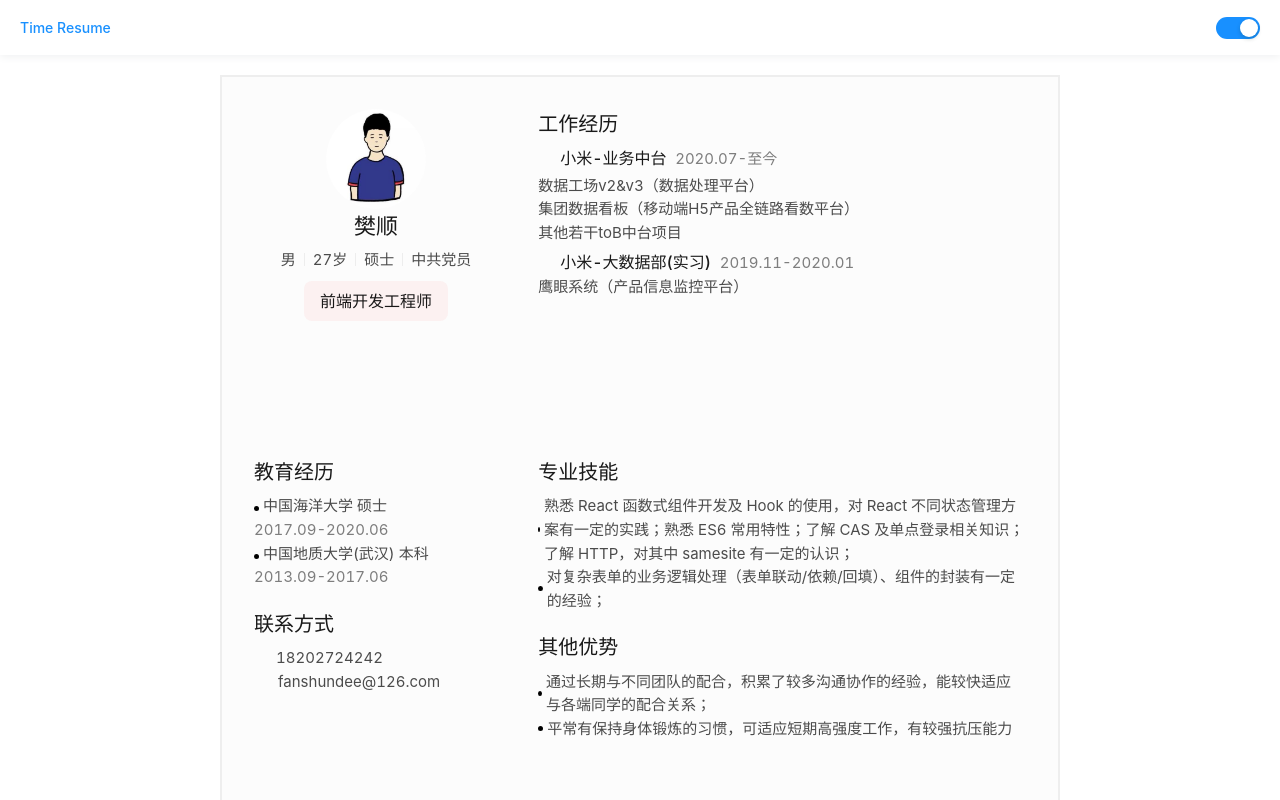
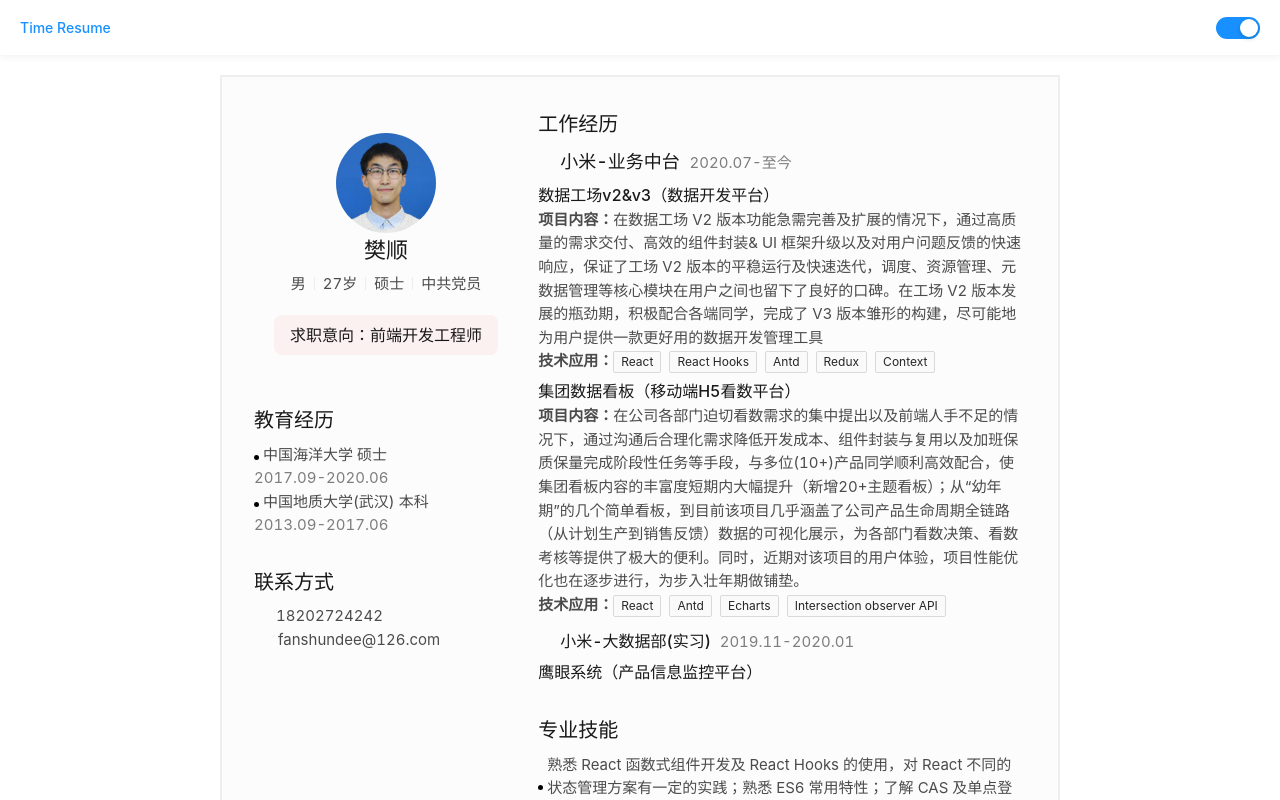
Before and after one commit to NorthwesternDirector/BeiJing, a React (Create React App) app: page /resume#/resume in a window 1280 px wide. Shown: the top 800 px of the page. Built offline with nearby package versions, Linux system fonts and the light colour scheme.

Commit message:
feat: add

```diff
--- a/src/views/resume/index.js
+++ b/src/views/resume/index.js
@@ -1,20 +1,21 @@
 import React from 'react'
 import classNames from 'classnames/bind'
-import { Divider, Avatar } from 'antd'
+import { Divider, Avatar, Tag } from 'antd'
 import IconFont from '@/components/IconFont'
 import styles from './index.module.less'
-import img from './favicon.png'
+import img from './favicon.JPG'
 
 const cx = classNames.bind(styles)
 
 const Resume = () => {
   return (
     <div className={cx('out')}>
-      <div className={cx('top')}>
+      <div className={cx('content')}>
         <div>
+          <div className={cx('personal-info-part', 'margin30')}>
             <Avatar size="large" src={img} className={cx('customAvatar')} />
             <div className={cx('h1')}>樊顺</div>
-          <p className={styles.contentTxt} style={{ marginBottom: 10 }}>
+            <p className={cx('margin20')}>
               男<Divider type="vertical" />
               27岁
               <Divider type="vertical" />
@@ -22,33 +23,9 @@ const Resume = () => {
               <Divider type="vertical" />
               中共党员
             </p>
-          <div className={cx('jd-tag', 'h3--light', 'margin20')}>前端开发工程师</div>
+            <div className={cx('jd-tag', 'h3--light', 'margin20')}>求职意向：前端开发工程师</div>
           </div>
-        <div>
-          <div className={cx('h2', 'margin6')}>工作经历</div>
-          <div className={cx('margin6')}>
-            <div className={cx('line', 'margin2')}>
-              {/* <span className={cx('dot')} /> */}
-              <IconFont type="icon-mi" className={cx('icon')} />
-              <span className={cx('h4')}>小米-业务中台&nbsp;&nbsp;</span>
-              <span className={cx('color-gray')}>2020.07-至今</span>
-            </div>
-            <div>数据工场v2&v3（数据处理平台）</div>
-            <div>集团数据看板（移动端H5产品全链路看数平台）</div>
-            <div>其他若干toB中台项目</div>
-          </div>
-
-          <div className={cx('line')}>
-            {/* <span className={cx('dot')} /> */}
-            <IconFont type="icon-mi" className={cx('icon')} />
-            <div className={cx('h4')}>小米-大数据部(实习)&nbsp;&nbsp;</div>
-            <span className={cx('color-gray')}>2019.11-2020.01</span>
-          </div>
-          <div>鹰眼系统（产品信息监控平台）</div>
-        </div>
-      </div>
-      <div className={cx('content')}>
-        <div>
+          <div className={cx('margin30')}>
             <div className={cx('h2', 'margin6')}>教育经历</div>
             <div>
               <span className={cx('dot')} />
@@ -56,12 +33,14 @@ const Resume = () => {
               <br />
               <span className={cx('color-gray')}>2017.09-2020.06</span>
             </div>
-          <div className={cx('margin20')}>
+            <div>
               <span className={cx('dot')} />
               <span>中国地质大学(武汉) 本科</span>
               <br />
               <span className={cx('color-gray')}>2013.09-2017.06</span>
             </div>
+          </div>
+          <div>
             <div className={cx('h2', 'margin6')}>联系方式</div>
             <div className={cx('line')}>
               <IconFont type="icon-dianhua" className={cx('icon')} /> 18202724242
@@ -71,17 +50,68 @@ const Resume = () => {
               fanshundee@126.com
             </div>
           </div>
+        </div>
         <div>
-          <div className={cx('margin20')}>
+          <div className={cx('margin30')}>
+            <div className={cx('h2', 'margin8')}>工作经历</div>
+            <div className={cx('margin12')}>
+              <div className={cx('line', 'margin6')}>
+                <IconFont type="icon-mi" className={cx('icon')} />
+                <span className={cx('h3')}>小米-业务中台&nbsp;&nbsp;</span>
+                <span className={cx('color-gray')}>2020.07-至今</span>
+              </div>
+              <div className={cx('margin6')}>
+                <div className={cx('h4')}>数据工场v2&v3（数据开发平台）</div>
+                <strong>项目内容：</strong>在数据工场 V2
+                版本功能急需完善及扩展的情况下，通过高质量的需求交付、高效的组件封装& UI
+                框架升级以及对用户问题反馈的快速响应，保证了工场 V2
+                版本的平稳运行及快速迭代，调度、资源管理、元数据管理等核心模块在用户之间也留下了良好的口碑。在工场
+                V2 版本发展的瓶劲期，积极配合各端同学，完成了 V3
+                版本雏形的构建，尽可能地为用户提供一款更好用的数据开发管理工具
+                <div>
+                  <strong>技术应用：</strong>
+                  <Tag>React</Tag>
+                  <Tag>React Hooks</Tag>
+                  <Tag>Antd</Tag>
+                  <Tag>Redux</Tag>
+                  <Tag>Context</Tag>
+                </div>
+              </div>
+              <div className={cx('h4')}>集团数据看板（移动端H5看数平台）</div>
+              <strong>项目内容：</strong>
+              在公司各部门迫切看数需求的集中提出以及前端人手不足的情况下，通过沟通后合理化需求降低开发成本、组件封装与复用以及加班保质保量完成阶段性任务等手段，与多位(10+)产品同学顺利高效配合，使集团看板内容的丰富度短期内大幅提升（新增20+主题看板）；从“幼年期”的几个简单看板，到目前该项目几乎涵盖了公司产品生命周期全链路（从计划生产到销售反馈）数据的可视化展示，为各部门看数决策、看数考核等提供了极大的便利。同时，近期对该项目的用户体验，项目性能优化也在逐步进行，为步入壮年期做铺垫。
+              <div>
+                <strong>技术应用：</strong>
+                <Tag>React</Tag>
+                <Tag>Antd</Tag>
+                <Tag>Echarts</Tag>
+                <Tag>Intersection observer API</Tag>
+              </div>
+            </div>
+
+            <div className={cx('line', 'margin6')}>
+              <IconFont type="icon-mi" className={cx('icon')} />
+              <div className={cx('h4')}>小米-大数据部(实习)&nbsp;&nbsp;</div>
+              <span className={cx('color-gray')}>2019.11-2020.01</span>
+            </div>
+            <div className={cx('h4')}>鹰眼系统（产品信息监控平台）</div>
+          </div>
+          <div className={cx('margin30')}>
             <div className={cx('h2', 'margin6')}>专业技能</div>
             <div className={cx('line')}>
               <span className={cx('dot')} />
-              熟悉 React 函数式组件开发及 Hook 的使用，对 React 不同状态管理方案有一定的实践；熟悉
-              ES6 常用特性；了解 CAS 及单点登录相关知识；了解 HTTP，对其中 samesite 有一定的认识；
+              熟悉 React 函数式组件开发及 React Hooks 的使用，对 React
+              不同的状态管理方案有一定的实践；熟悉 ES6 常用特性；了解 CAS 及单点登录相关知识；了解
+              HTTP
+            </div>
+
+            <div className={cx('line')}>
+              <span className={cx('dot')} />
+              对复杂表单的业务逻辑处理（表单联动/依赖/回填）、组件的封装有一定的经验；
             </div>
             <div className={cx('line')}>
               <span className={cx('dot')} />
-              对复杂表单的业务逻辑处理（表单联动/依赖/回填）、组件的封装有一定的经验；
+              对针对项目性能监测的埋点策略实现有一定的实践
             </div>
           </div>
           <div>
@@ -99,7 +129,6 @@ const Resume = () => {
           </div>
         </div>
       </div>
-      <div className={cx('footer')}>footer</div>
     </div>
   )
 }
--- a/src/views/resume/index.module.less
+++ b/src/views/resume/index.module.less
@@ -10,25 +10,9 @@
   border: 2px solid #eee;
 }
 
-.top {
-  display: flex;
-  height: 30%;
-  font-size: 15px;
-  & > div:first-child {
-    display: flex;
-    flex-basis: 35%;
-    flex-direction: column;
-    align-items: center;
-    padding: 20px;
-  }
-  & > div {
-    flex-basis: 65%;
-    padding: 20px;
-  }
-}
 .content {
   display: flex;
-  height: 65%;
+  height: 100%;
   font-size: 15px;
   & > div:first-child {
     flex-basis: 35%;
@@ -44,14 +28,30 @@
   width: 100px !important;
   height: 100px !important;
 }
+
+.margin2 {
+  margin-bottom: 2px;
+}
 .margin6 {
   margin-bottom: 6px;
 }
-.margin2 {
-  margin-bottom: 2px;
+.margin8 {
+  margin-bottom: 8px;
+}
+.margin12 {
+  margin-bottom: 12px;
+}
+.margin16 {
+  margin-bottom: 16px;
 }
 .margin20 {
   margin-bottom: 20px;
+}
+.margin24 {
+  margin-bottom: 24px;
+}
+.margin30 {
+  margin-bottom: 30px;
 }
 .h1 {
   margin-bottom: 4px;
@@ -94,7 +94,7 @@
 
 .dot {
   display: inline-block;
-  width: 5px;
+  min-width: 5px;
   height: 5px;
   margin-right: 4px;
   background-color: black;
@@ -114,3 +114,10 @@
 .color-gray {
   color: rgba(0, 0, 0, 0.5);
 }
+
+.personal-info-part{
+  display: flex;
+  flex-direction: column;
+  align-items: center;
+  margin-top: 24px;
+}
```
Also changed, not shown: src/views/resume/favicon.JPG (added). Lines whose indentation alone changed are shown as unchanged.
